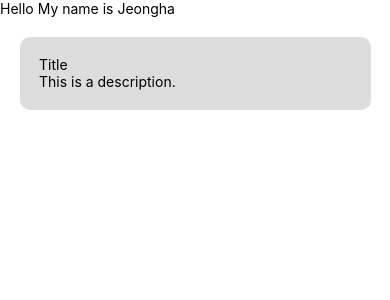
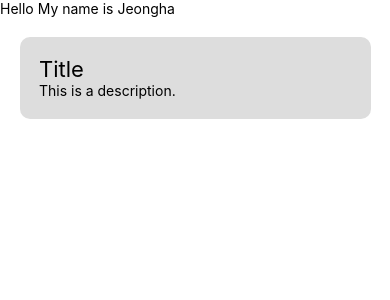
Before and after one commit to anfgk/RN-practice, a React Native app: screen / in a window 390 px wide. Shown: the top 300 px of the page. Built offline with nearby package versions, Linux system fonts and the light colour scheme.

Commit message:
컴포넌트 다루기2

```diff
--- a/App.tsx
+++ b/App.tsx
@@ -30,7 +30,7 @@ const App = () => {
     <View>
       <Text>Hello My name is Jeongha</Text>
       <View style={{backgroundColor: "#ddd", padding: "5%", margin: "5%", borderRadius: 10}}>
-        <Text>Title</Text>
+        <Text style={{fontSize: 22}}>Title</Text>
         <Text>This is a description.</Text>
       </View>
     </View>
```
